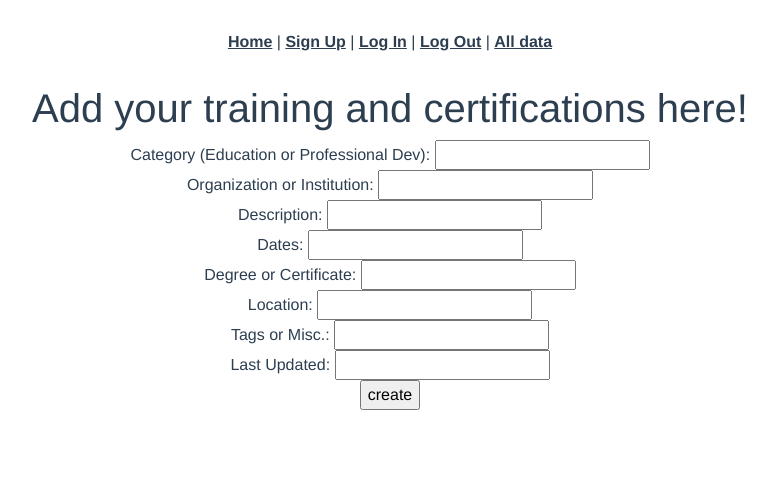
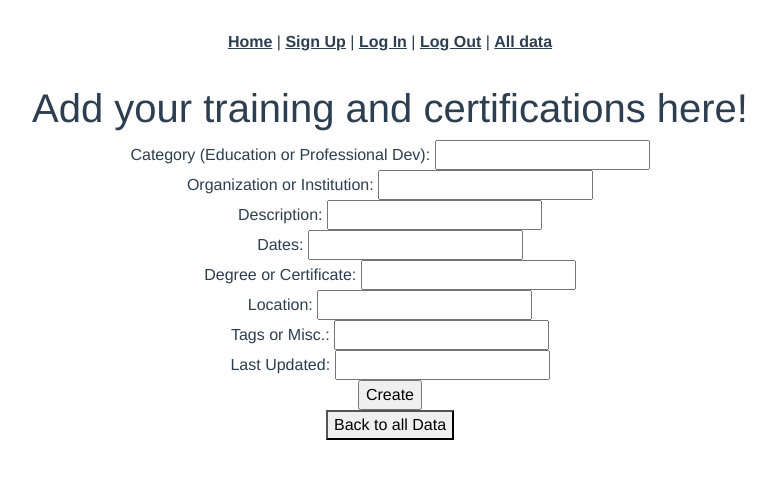
Before and after one commit to SamSharff/resume-frontend, a Vue app: page /trainings/new in a window 1280 px wide. Shown: the top 478 px of the page, without its empty margins (250-1026 px from the left). Built offline with nearby package versions, Linux system fonts and the light colour scheme.

Commit message:
creates button for Create pages routing back to Index page

```diff
--- a/src/views/IndexResume.vue
+++ b/src/views/IndexResume.vue
@@ -171,7 +171,7 @@ export default {
           </tbody>
         </table>
         <!-- CONSOLELOG BUTTON -->
-        <button v-on:click="consoleLog()">Console Log</button>
+        <button v-on:click="consoleLog()">Export</button>
       </div>
     </div>
   </div>
--- a/src/views/NewResume.vue
+++ b/src/views/NewResume.vue
@@ -63,7 +63,9 @@ export default {
           <input type="text" v-model="newExperienceParams.updated_at" />
         </div>
       </div>
-      <input type="submit" value="create" />
+      <input type="submit" value="Create" />
+      <br />
+      <p><button @click="$router.push('/resumes')">Back to all Data</button></p>
     </form>
   </div>
 </template>
--- a/src/views/NewTraining.vue
+++ b/src/views/NewTraining.vue
@@ -73,7 +73,9 @@ export default {
         </div>
       </div>
 
-      <input type="submit" value="create" />
+      <input type="submit" value="Create" />
+      <br />
+      <p><button @click="$router.push('/resumes')">Back to all Data</button></p>
     </form>
   </div>
 </template>
```
